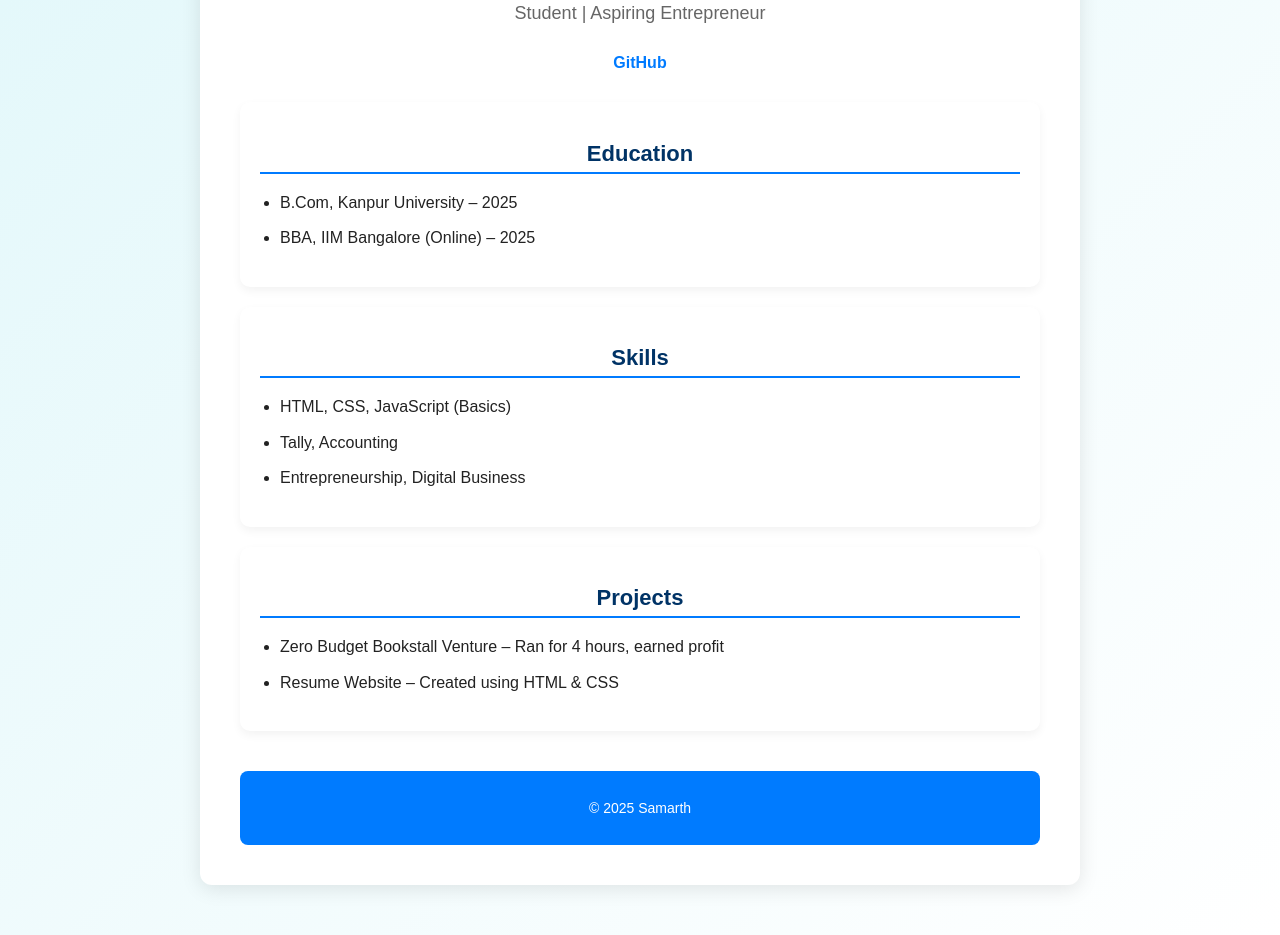
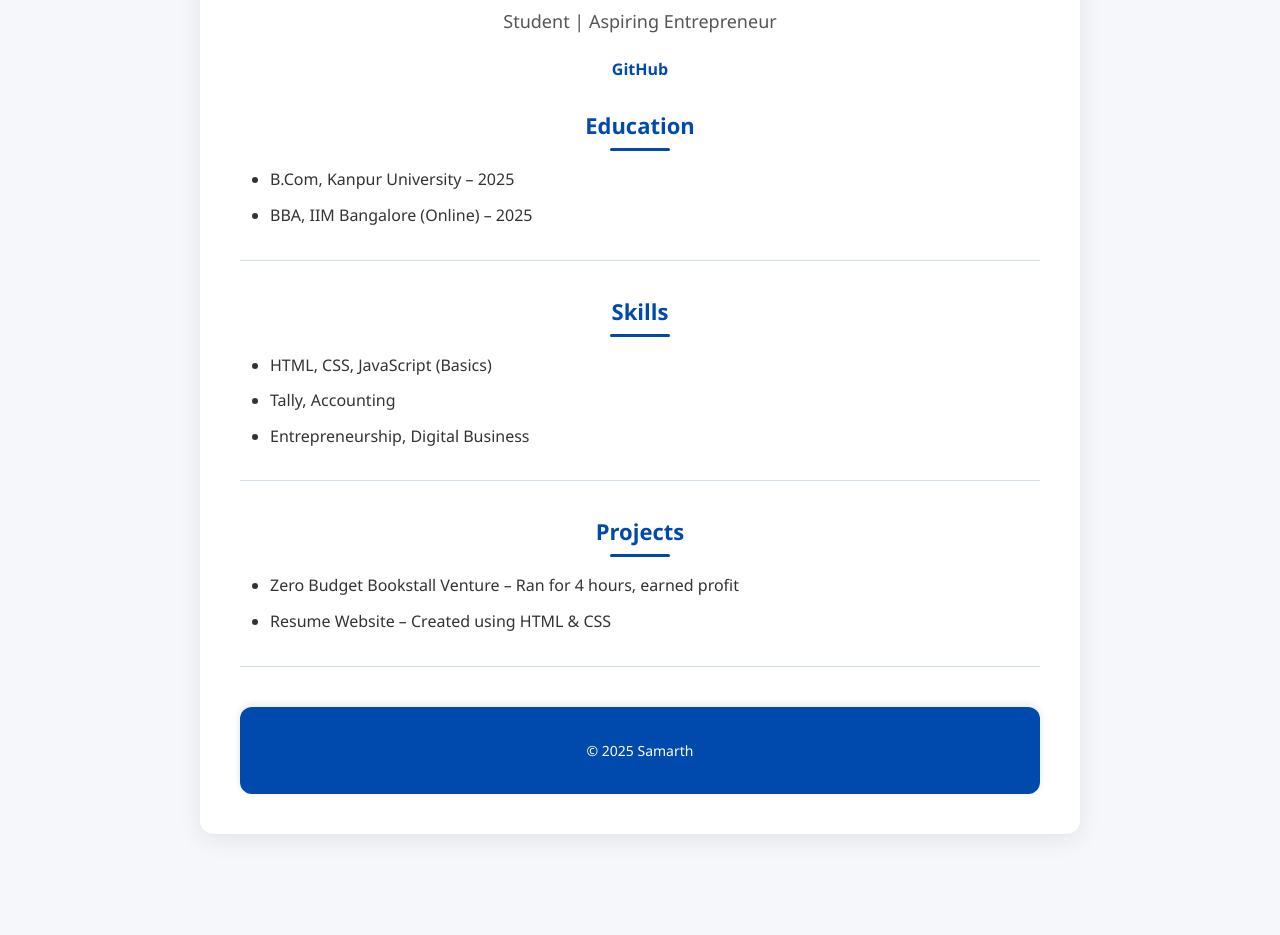
Before and after one commit to Samarth952/resume-website, a plain HTML site: page index.html in a window 1280 px wide. Shown: the part 321-1256 px from the top of the page. After the commit the page ends 1205 px from the top, so only its background shows below. Drawn offline with Linux system fonts and the light colour scheme.

Commit message:
Update styles.css

```diff
--- a/styles.css
+++ b/styles.css
@@ -1,20 +1,29 @@
+/* === General Reset === */
 body {
   margin: 0;
   padding: 0;
-  font-family: 'Segoe UI', Tahoma, Geneva, Verdana, sans-serif;
-  background-color: #f4f4f4;
-  color: #333;
+  font-family: 'Poppins', 'Segoe UI', Tahoma, Geneva, Verdana, sans-serif;
+  background-color: #f5f7fa;
+  color: #222;
 }
 
+/* === Resume Container === */
 .resume-container {
   max-width: 800px;
   margin: 50px auto;
-  background-color: #fff;
+  background-color: #ffffff;
   padding: 40px;
-  border-radius: 12px;
-  box-shadow: 0 4px 20px rgba(0, 0, 0, 0.1);
+  border-radius: 14px;
+  box-shadow: 0 6px 25px rgba(0, 0, 0, 0.08);
+  transition: transform 0.3s ease, box-shadow 0.3s ease;
 }
 
+.resume-container:hover {
+  transform: translateY(-4px);
+  box-shadow: 0 8px 30px rgba(0, 0, 0, 0.12);
+}
+
+/* === Profile Image === */
 .profile-pic {
   width: 150px;
   height: 150px;
@@ -22,23 +31,30 @@ body {
   display: block;
   margin: 0 auto 20px;
   object-fit: cover;
-  border: 4px solid #007bff;
+  border: 4px solid #004aad;
+  transition: border-color 0.3s ease;
 }
 
+.profile-pic:hover {
+  border-color: #007bff;
+}
+
+/* === Headings & Subtitle === */
 h1 {
   text-align: center;
   font-size: 32px;
   margin-bottom: 5px;
-  color: #007bff;
+  color: #004aad;
 }
 
 .subtitle {
   text-align: center;
   font-size: 18px;
-  margin-bottom: 30px;
-  color: #666;
+  margin-bottom: 25px;
+  color: #555;
 }
 
+/* === Links === */
 .links {
   text-align: center;
   margin-bottom: 30px;
@@ -48,129 +64,60 @@ h1 {
   display: inline-block;
   margin: 0 10px;
   text-decoration: none;
-  color: #007bff;
+  color: #004aad;
   font-weight: bold;
-  transition: color 0.3s;
+  transition: color 0.3s, transform 0.2s;
 }
 
 .links a:hover {
-  color: #0056b3;
+  color: #007bff;
+  transform: scale(1.1);
 }
 
+/* === Section Styling === */
 section {
-  margin-bottom: 30px;
+  margin-bottom: 35px;
+  padding-bottom: 15px;
+  border-bottom: 1.5px solid #004aad30;
 }
 
 h2 {
   font-size: 22px;
-  border-bottom: 2px solid #007bff;
-  padding-bottom: 5px;
+  text-align: center;
+  color: #004aad;
   margin-bottom: 15px;
-  color: #007bff;
+  position: relative;
+}
+
+h2::after {
+  content: "";
+  display: block;
+  width: 60px;
+  height: 3px;
+  background-color: #004aad;
+  margin: 8px auto 0;
+  border-radius: 2px;
 }
 
 ul {
-  padding-left: 20px;
+  padding-left: 30px;
+  list-style: disc;
 }
 
 ul li {
   margin-bottom: 10px;
   line-height: 1.6;
+  color: #333;
 }
 
+/* === Footer === */
 footer {
   text-align: center;
   margin-top: 40px;
+  padding: 20px;
+  background-color: #004aad;
+  color: white;
+  border-radius: 12px;
   font-size: 14px;
-  color: #999;
+  box-shadow: 0 -2px 8px rgba(0, 0, 0, 0.1);
 }
-
-body {
-  font-family: 'Poppins', sans-serif;
-}
-
-body {
-  all: unset;
-  font-family: 'Poppins', sans-serif !important;
-  background-color: #fafafa !important;
-  color: #222 !important;
-  display: block;
-}
-
-section {
-  padding: 50px 20px;
-  margin-bottom: 30px;
-  border-radius: 10px;
-}
-
-#education { background-color: #f0f4f8; }
-#skills { background-color: #ffffff; }
-#projects { background-color: #f0f4f8; }
-
-a {
-  color: #0077cc;
-  text-decoration: none;
-}
-
-a:hover {
-  color: #005fa3;
-  text-decoration: underline;
-}
-
-h1, h2, h3 {
-  text-align: center;
-  color: #003366;
-}
-
-footer {
-  text-align: center;
-  padding: 20px;
-  background-color: #003366;
-  color: white;
-  border-radius: 10px;
-}
-
-body {
-  margin: 0;
-  padding: 0;
-  font-family: 'Roboto', sans-serif;
-  background: linear-gradient(135deg, #e0f7fa, #ffffff);
-  color: #333;
-}
-
-.links a {
-  display: inline-block;
-  margin: 0 10px;
-  text-decoration: none;
-  color: #007bff;
-  font-weight: bold;
-  transition: all 0.3s ease;
-}
-
-.links a:hover {
-  color: #0056b3;
-  transform: scale(1.1);
-}
-
-section {
-  background: #fff;
-  padding: 20px;
-  margin: 20px 0;
-  border-radius: 10px;
-  box-shadow: 0 4px 10px rgba(0, 0, 0, 0.05);
-}
-
-.profile-pic:hover {
-  transform: scale(1.05);
-  box-shadow: 0 0 20px rgba(0, 123, 255, 0.4);
-  transition: 0.3s ease;
-}
-
-footer {
-  text-align: center;
-  padding: 15px;
-  background-color: #007bff;
-  color: white;
-  border-radius: 8px;
-  margin-top: 40px;
-}
```
